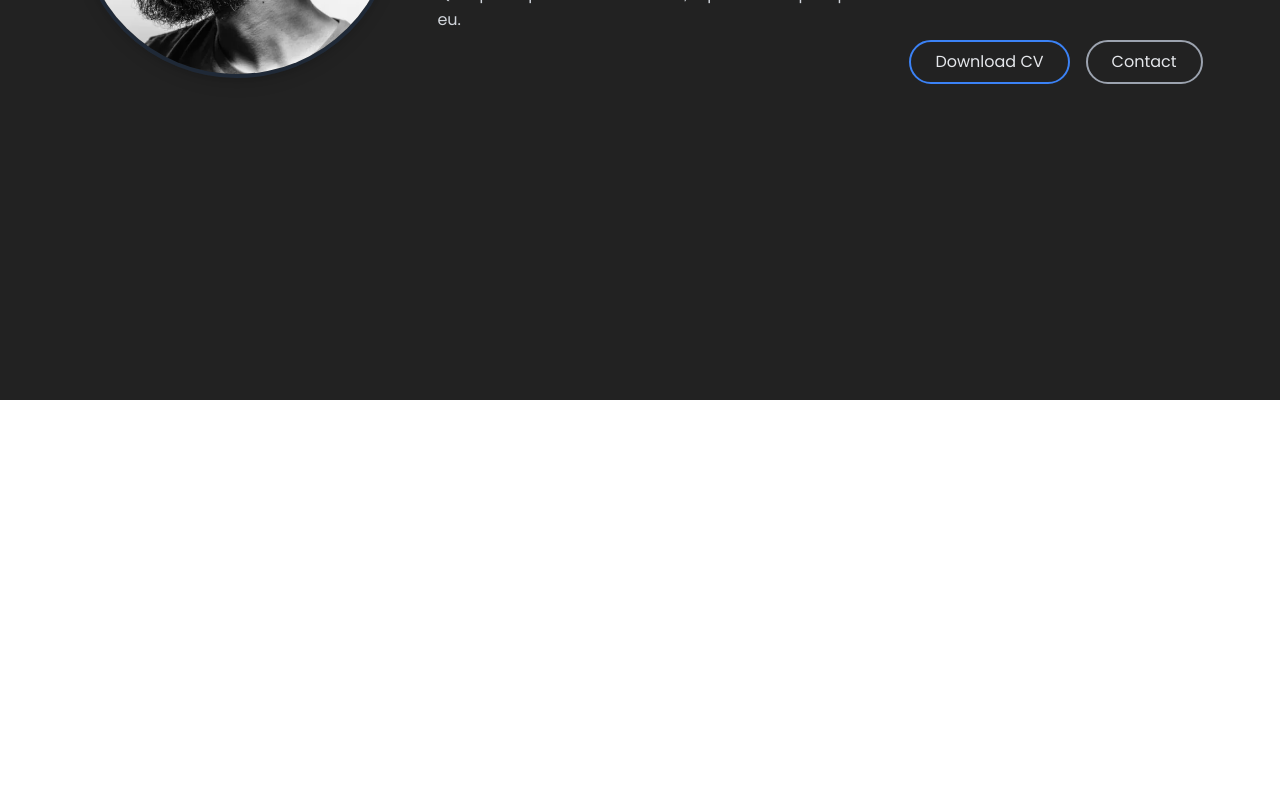
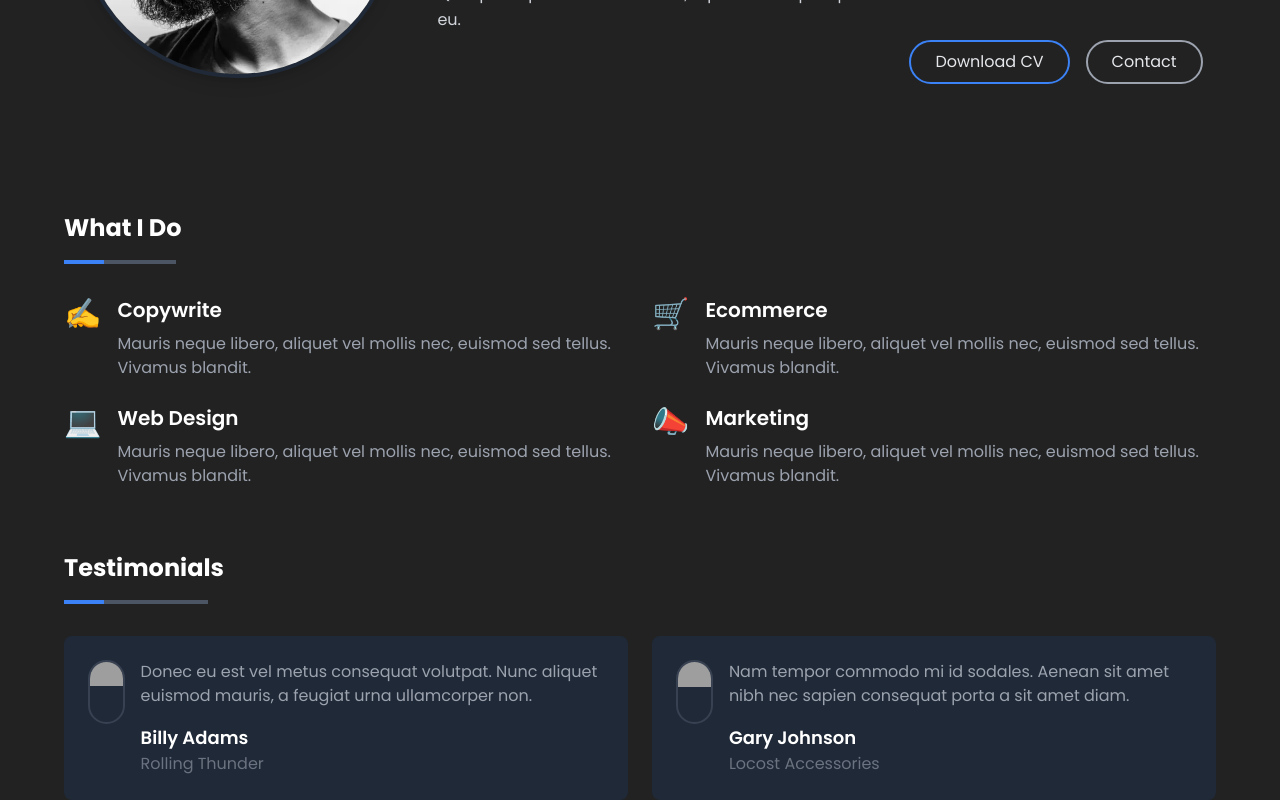
Before and after one commit to RAIZOxd/Next_Js_portfolio, a Next.js app: page / in a window 1280 px wide. Shown: the part 400-1200 px from the top of the page. Before the commit the page ends 800 px from the top, so only its background shows below. Built offline with nearby package versions, Linux system fonts and the light colour scheme; grey boxes are pictures that could not be loaded.

Commit message:
new file:   src/app/(components)/carousel.jsx 	modified:   src/app/page.jsx

```diff
--- /dev/null
+++ b/src/app/(components)/carousel.jsx
@@ -0,0 +1,10 @@
+'use client'
+
+
+function carousel() {
+  return (
+    <div>carousel</div>
+  )
+}
+
+export default carousel
--- a/src/app/page.jsx
+++ b/src/app/page.jsx
@@ -38,9 +38,6 @@ export default function Home() {
             <li className="hover:text-white">
               <Link href="/contact">Contact</Link>
             </li>
-            <li className="hover:text-white">
-              <Link href="/extra">Extra</Link>
-            </li>
           </ul>
         </nav>
       </header>
@@ -74,6 +71,96 @@ export default function Home() {
             Contact
           </button>
         </div>
+
+      </main>
+      <main className="flex flex-col items-center mt-16 px-8">
+       {/* "What I Do" Section */}
+       <section className="mt-16 max-w-6xl text-left">
+          <h2 className="text-2xl font-bold text-white mb-4">What I Do</h2>
+          <div className="relative mb-8">
+            <div className="w-10 h-1 bg-blue-500 absolute top-0 left-0"></div> {/* Blue line */}
+            <div className="w-28 h-1 bg-gray-600 mt-1"></div> {/* Gray line */}
+          </div>
+
+          <div className="grid grid-cols-1 md:grid-cols-2 gap-6">
+            <div className="flex items-start space-x-4">
+              <div className="text-3xl text-blue-500">✍️</div> {/* Icon Placeholder */}
+              <div>
+                <h3 className="text-xl font-semibold text-white mb-2">Copywrite</h3>
+                <p className="text-gray-400">
+                  Mauris neque libero, aliquet vel mollis nec, euismod sed tellus. Vivamus blandit.
+                </p>
+              </div>
+            </div>
+
+            <div className="flex items-start space-x-4">
+              <div className="text-3xl text-blue-500">🛒</div> {/* Icon Placeholder */}
+              <div>
+                <h3 className="text-xl font-semibold text-white mb-2">Ecommerce</h3>
+                <p className="text-gray-400">
+                  Mauris neque libero, aliquet vel mollis nec, euismod sed tellus. Vivamus blandit.
+                </p>
+              </div>
+            </div>
+
+            <div className="flex items-start space-x-4">
+              <div className="text-3xl text-blue-500">💻</div> {/* Icon Placeholder */}
+              <div>
+                <h3 className="text-xl font-semibold text-white mb-2">Web Design</h3>
+                <p className="text-gray-400">
+                  Mauris neque libero, aliquet vel mollis nec, euismod sed tellus. Vivamus blandit.
+                </p>
+              </div>
+            </div>
+
+            <div className="flex items-start space-x-4">
+              <div className="text-3xl text-blue-500">📣</div> {/* Icon Placeholder */}
+              <div>
+                <h3 className="text-xl font-semibold text-white mb-2">Marketing</h3>
+                <p className="text-gray-400">
+                  Mauris neque libero, aliquet vel mollis nec, euismod sed tellus. Vivamus blandit.
+                </p>
+              </div>
+            </div>
+          </div>
+        </section>
+
+        {/* Testimonials Section */}
+        <section className="mt-16 max-w-6xl text-left">
+          <h2 className="text-2xl font-bold text-white mb-4">Testimonials</h2>
+          <div className="relative mb-8">
+            <div className="w-10 h-1 bg-blue-500 absolute top-0 left-0"></div> {/* Blue line */}
+            <div className="w-36 h-1 bg-gray-600 mt-1"></div> {/* Gray line */}
+          </div>
+
+          <div className="grid grid-cols-1 md:grid-cols-2 gap-6">
+            <div className="bg-gray-800 p-6 rounded-lg flex items-start">
+              <div className="w-16 h-16 rounded-full overflow-hidden border-2 border-gray-700 mr-4">
+                <Image src="/path-to-image" alt="Testimonial 1" width={64} height={64} />
+              </div>
+              <div>
+                <p className="text-gray-400 mb-4">
+                  Donec eu est vel metus consequat volutpat. Nunc aliquet euismod mauris, a feugiat urna ullamcorper non.
+                </p>
+                <h3 className="text-lg font-semibold text-white">Billy Adams</h3>
+                <p className="text-gray-500">Rolling Thunder</p>
+              </div>
+            </div>
+
+            <div className="bg-gray-800 p-6 rounded-lg flex items-start">
+              <div className="w-16 h-16 rounded-full overflow-hidden border-2 border-gray-700 mr-4">
+                <Image src="/path-to-image" alt="Testimonial 2" width={64} height={64} />
+              </div>
+              <div>
+                <p className="text-gray-400 mb-4">
+                  Nam tempor commodo mi id sodales. Aenean sit amet nibh nec sapien consequat porta a sit amet diam.
+                </p>
+                <h3 className="text-lg font-semibold text-white">Gary Johnson</h3>
+                <p className="text-gray-500">Locost Accessories</p>
+              </div>
+            </div>
+          </div>
+        </section>
       </main>
     </div>
   );
```
